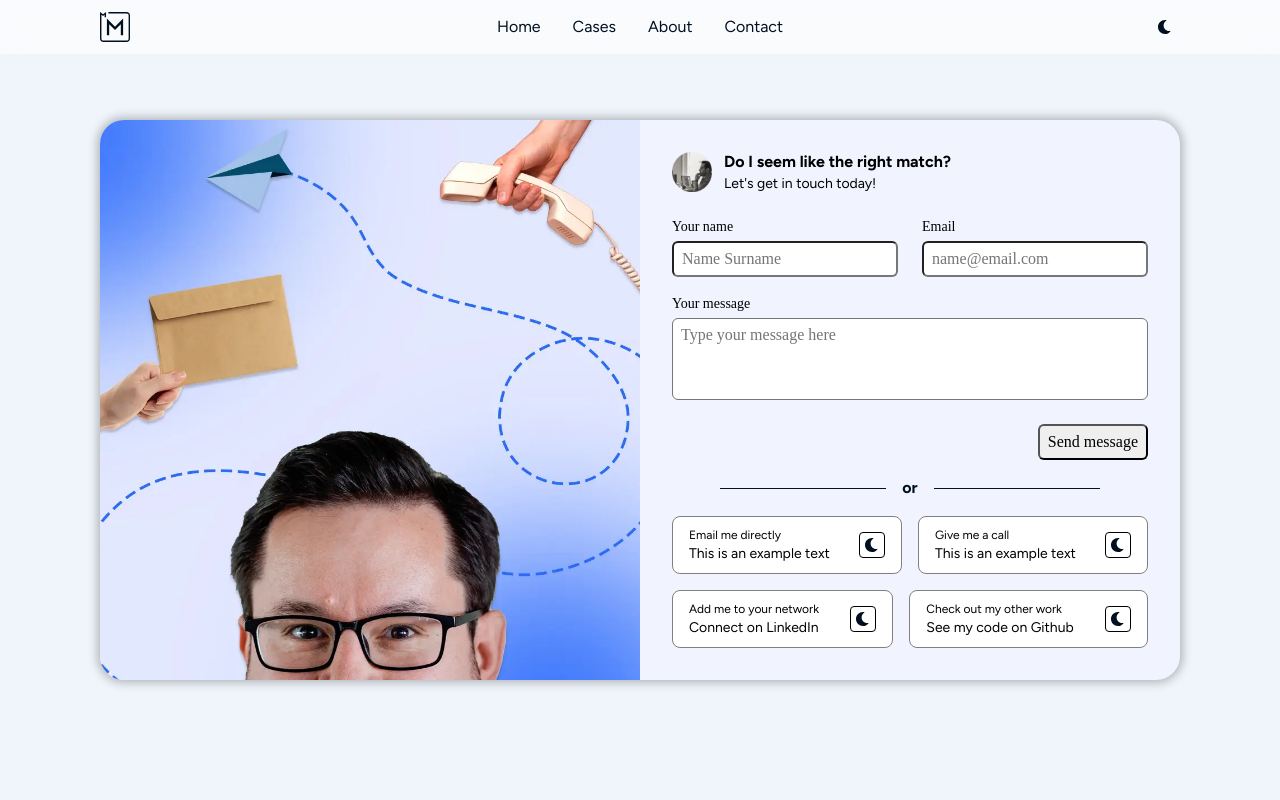
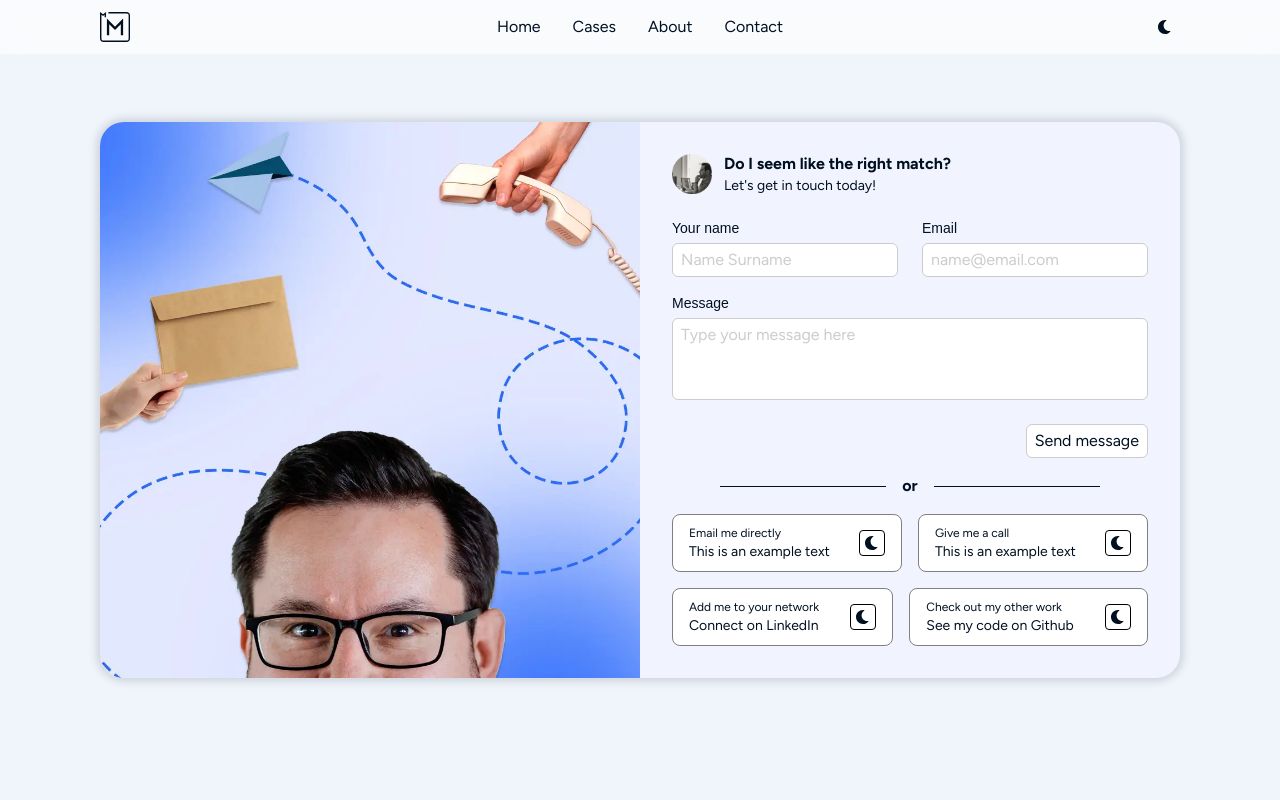
Before and after one commit to MozesMiko/Portfolio, a PHP site: page /contact in a window 1280 px wide. Run offline with PHP 8.4, Linux system fonts and the light colour scheme.

Commit message:
fix: began styling Contact page

```diff
--- a/contact/index.html
+++ b/contact/index.html
@@ -67,7 +67,8 @@
   </nav>
   <div class="content-container">
     <div class="contact-element">
-      <img src="/img/contact_me/contact-me-light.webp" alt="">
+      <img id="contact-image-light" src="/img/contact_me/contact-me-light.webp" alt="">
+      <img id="contact-image-dark" src="/img/contact_me/contact-me-dark.webp" alt="">
       <div class="contact-form-container">
         <div class="contact-banner">
           <img src="/img/about_me/about_me_hero.webp" alt="">
@@ -88,7 +89,7 @@
             </div>
           </div>
           <div class="form-message">
-            <label for="message">Your message</label>
+            <label for="message">Message</label>
             <textarea placeholder="Type your message here" name="message" id="message"
             rows="3"></textarea>
           </div>
--- a/css/main.css
+++ b/css/main.css
@@ -154,6 +154,11 @@ h1, h2, h3, h4, h5, h6 {
   --experience-background: var(--main-color);
   --education-background: var(--secondary-color);
 
+  --contact-element-bg: var(--tertiary-color);
+  --contact-element-shadow: #02041D26;
+  --input-bg-color: var(--secondary-color);
+  --input-border-color: var(--grayscale-20);
+
   --transition-delay: 0.5s
 }
 
@@ -190,6 +195,13 @@ h1, h2, h3, h4, h5, h6 {
   --skill-container-background: #FFFFFF80;
   --experience-background: var(--accent-color);
   --education-background: var(--accent-color);
+
+  --contact-element-bg: var(--secondary-color);
+  --contact-element-shadow: #1E4EBD;
+  --input-bg-color: var(--accent-color);
+  --input-border-color: var(--grayscale-0);
+
+
 }
 
 /* #endregion */
--- a/css/pages/about-page.css
+++ b/css/pages/about-page.css
@@ -255,7 +255,8 @@
 }
 
 @media (max-width: 550px) {
-  .experience {
+  .experience,
+  .education {
     flex-direction: column;
     align-items: center;
   }
--- a/css/pages/contact-page.css
+++ b/css/pages/contact-page.css
@@ -6,15 +6,28 @@
 
 .contact-element {
   display: flex;
-  background-color: #F1F3FF;
+  color: var(--text-color);
+  background-color: var(--contact-element-bg);
   border-radius: 24px;
-  box-shadow: 0px 0px 10px 3px rgba(0, 0, 0, 0.25);
+  box-shadow: 0px 0px 10px 3px var(--contact-element-shadow);
   overflow: hidden;
 }
 
 .contact-element img {
   max-width: 50%;
   object-fit: cover;
+}
+
+#contact-image-dark {
+  display: none;
+}
+
+body.dark #contact-image-dark {
+  display: block;
+}
+
+body.dark #contact-image-light {
+  display: none;
 }
 
 .contact-form-container {
@@ -53,6 +66,7 @@ form {
 
 label {
   font-size: 14px;
+  font-family: 'Figrtee', sans-serif;
 }
 
 input,
@@ -60,7 +74,15 @@ textarea {
   margin-top: 4px;
   padding: 4px 8px;
   border-radius: 6px;
+  font-family: 'Figtree', sans-serif;
+  color: var(--text-color);
+  border: 1px solid var(--input-border-color);
+  background-color: var(--input-bg-color);
   resize: none;
+}
+
+::placeholder {
+  color: var(--grayscale-20);
 }
 
 .contact-form-container img {
```
